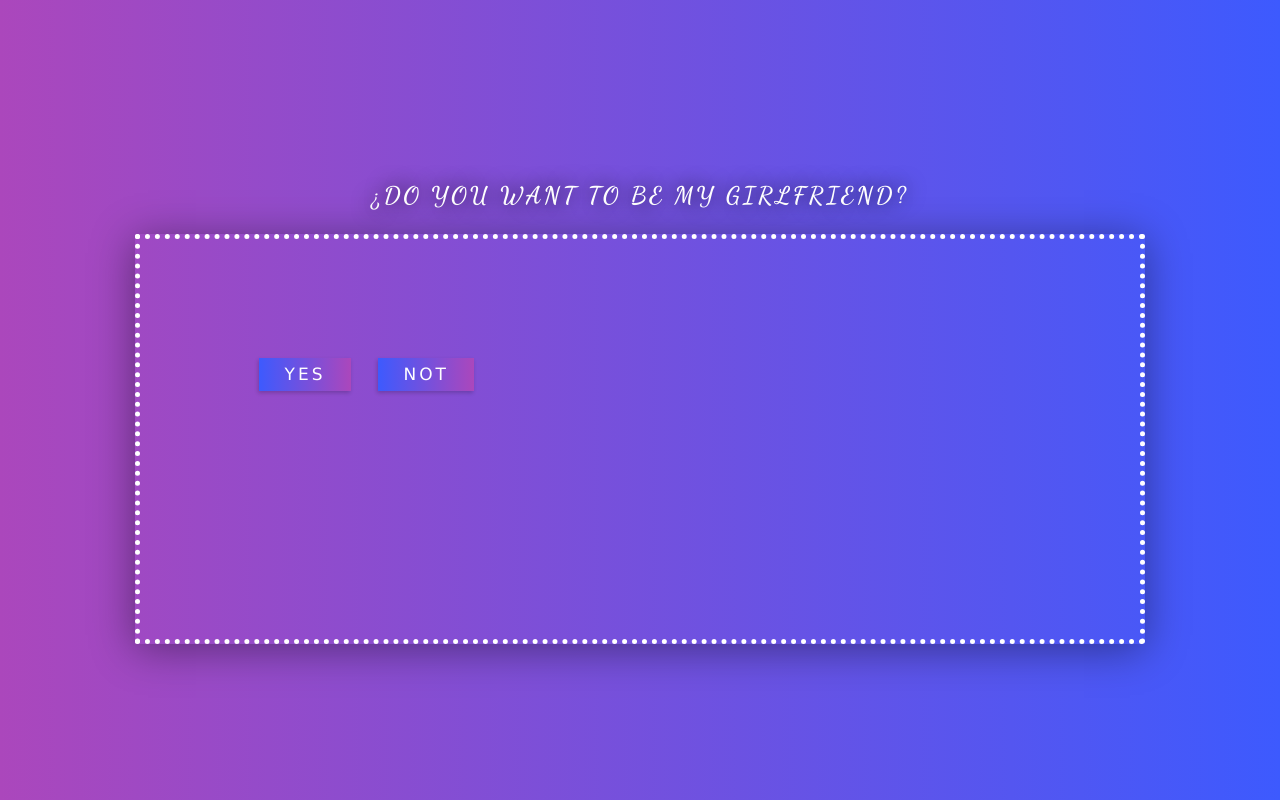
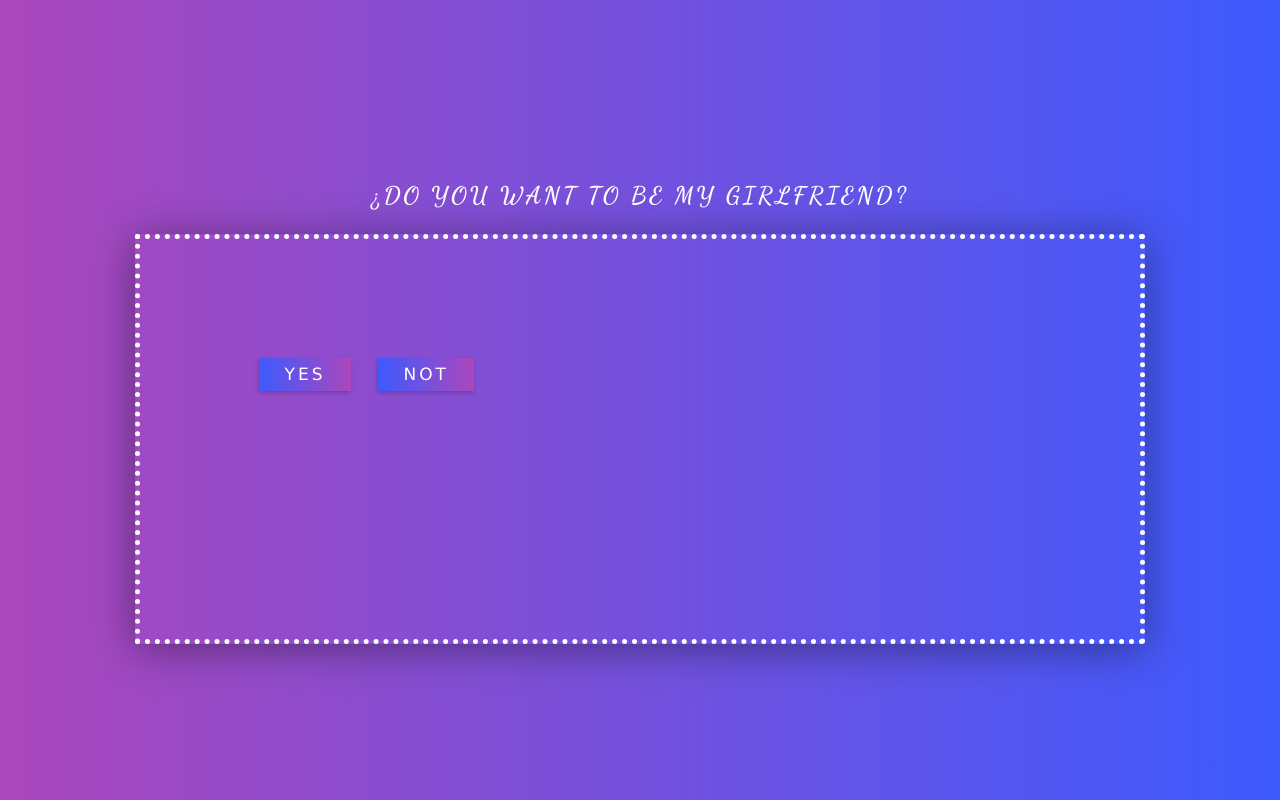
Before and after one commit to EstevenJaviier/girlfriend, a plain HTML site: page index.html in a window 1280 px wide. Drawn offline with Linux system fonts and the light colour scheme.

Commit message:
Update index.html

```diff
--- a/index.html
+++ b/index.html
@@ -4,7 +4,7 @@
 <head>
     <meta charset="UTF-8">
     <meta name="viewport" content="width=device-width, initial-scale=1.0">
-    <title>Document</title>
+    <title>Hello Mundo!¡</title>
     <style>
         .contenedor {
             border: 5px dotted rgb(255, 255, 255);
@@ -22,7 +22,6 @@
             margin: 0;
             text-transform: uppercase;
             letter-spacing: 3px;
-            text-shadow: 0 0 20px black;
         }
 
         input[type=button] {
```
